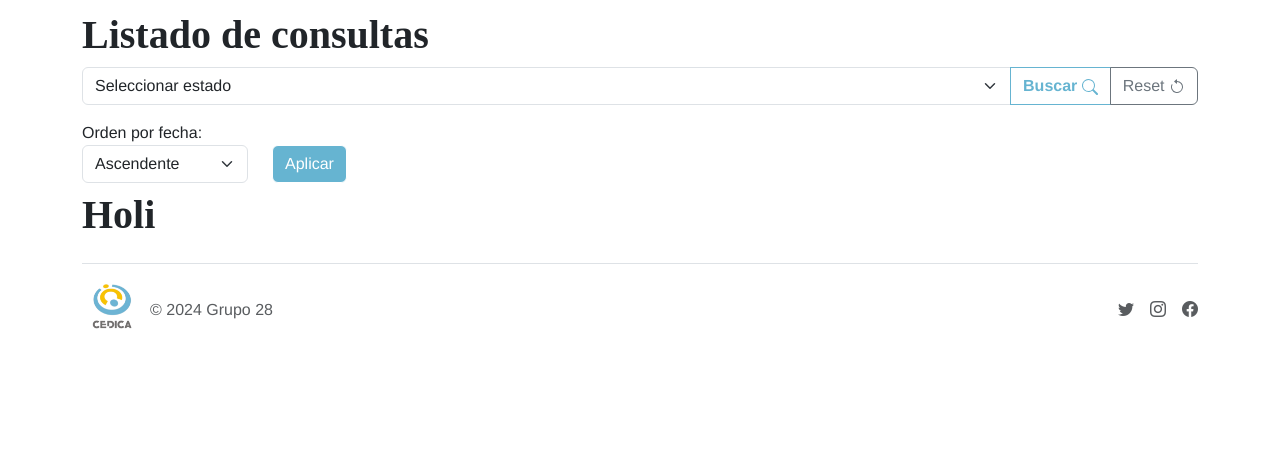
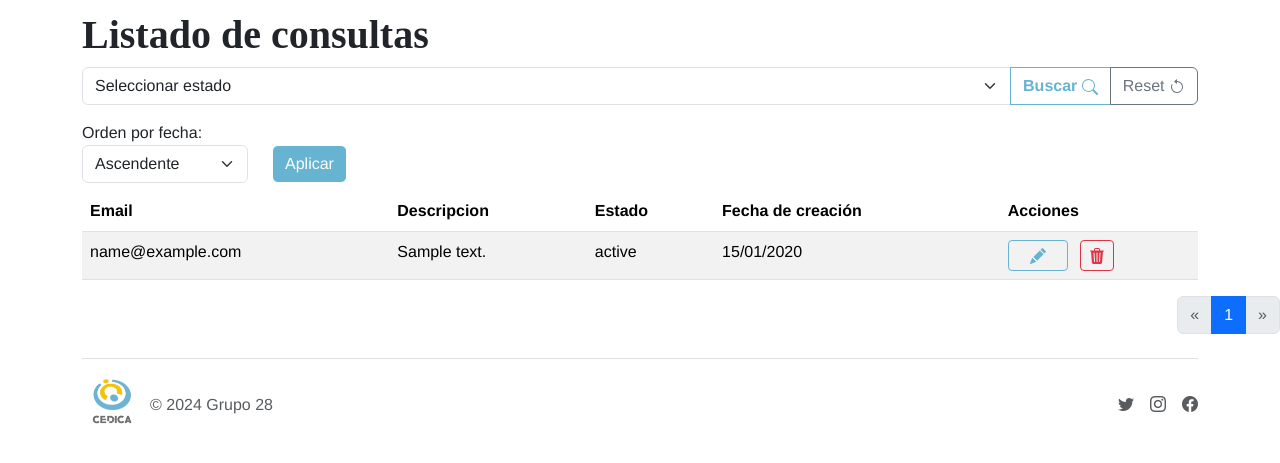
Before and after one commit to Angakess/horse-therapy-center, a Flask app: template admin/src/web/templates/contacto/contacto.html in a window 1280 px wide. Shown: the part 199-662 px from the top of the page. Run offline with Flask 3, Linux system fonts and the light colour scheme; the template is opened without the code that fills it: most values are stand-ins (such as "Sample title", 1, 10 or a date in 2020); one stand-in notice (Sample message) is shown.

Commit message:
listado, busqueda y arreglo boton/paginacion de usuario

```diff
--- a/admin/src/web/templates/auth/order_by.html
+++ b/admin/src/web/templates/auth/order_by.html
@@ -21,10 +21,6 @@
 
 
 
-    <div class="col-md-4 d-flex align-items-end justify-content-end">
-      <button title="Crear usuario" class="btn btn-damasco" type="button"
-              onclick="window.location.href='{{ url_for('users.register_user') }}';">Crear usuario</button>
-    </div>
 
 
   </div>
--- a/admin/src/web/templates/auth/pagination.html
+++ b/admin/src/web/templates/auth/pagination.html
@@ -1,9 +1,38 @@
-{% if pagination.has_prev %}
-<a href="{{ url_for('users.index', page=pagination.prev_num, query=query) }}">Anterior</a>
-{% endif %}
+<nav aria-label="Page navigation">
+    <ul class="pagination justify-content-end">
 
-<span>Página {{ pagination.page }} de {{ pagination.pages }}</span>
+      {% if pagination.has_prev %}
+        <li class="page-item">
+          <a class="page-link" href="{{ url_for('users.index', page=pagination.prev_num, query=query) }}" aria-label="Previous">
+            <span aria-hidden="true">&laquo;</span>
+          </a>
+        </li>
+      {% else %}
+        <li class="page-item disabled">
+          <a class="page-link" href="#" aria-label="Previous">
+            <span aria-hidden="true">&laquo;</span>
+          </a>
+        </li>
+      {% endif %}
 
-{% if pagination.has_next %}
-<a href="{{ url_for('users.index', page=pagination.next_num, query=query) }}">Siguiente</a>
-{% endif %}
+      <li class="page-item active">
+        <a class="page-link" href="#">
+          {{ pagination.page }}
+        </a>
+      </li>
+
+      {% if pagination.has_next %}
+        <li class="page-item">
+          <a class="page-link" href="{{ url_for('users.index', page=pagination.next_num, query=query) }}" aria-label="Next">
+            <span aria-hidden="true">&raquo;</span>
+          </a>
+        </li>
+      {% else %}
+        <li class="page-item disabled">
+          <a class="page-link" href="#" aria-label="Next">
+            <span aria-hidden="true">&raquo;</span>
+          </a>
+        </li>
+      {% endif %}
+    </ul>
+  </nav>
--- a/admin/src/web/templates/contacto/contacto.html
+++ b/admin/src/web/templates/contacto/contacto.html
@@ -18,7 +18,8 @@
     {% include "contacto/order_by.html"%}
     {%if consultas%}
     <!-- TABLA CON ELEMENTOS-->
-    <h1> Holi </h1> {% else %}
+    {% include "contacto/table_with_stuff.html"%}
+    {% else %}
     <div class="row container text-center">
       <svg
         xmlns="http://www.w3.org/2000/svg"
@@ -46,4 +47,6 @@
 
     </div>
 </main>
+{% include "auth/pagination.html" %}
+
 {%endblock%}
--- a/admin/src/web/templates/contacto/order_by.html
+++ b/admin/src/web/templates/contacto/order_by.html
@@ -1,4 +1,4 @@
-<form method="GET" action="{{ url_for('users.index') }}">
+<form method="GET" action="{{ url_for('contacto.index') }}">
     <div class="row mb-2">
 
       <div class="col-md-2">
--- a/admin/src/web/templates/contacto/search_bar.html
+++ b/admin/src/web/templates/contacto/search_bar.html
@@ -1,4 +1,4 @@
-<form action="{{ url_for('users.index') }}" method="GET" class="input-group mb-3">
+<form action="{{ url_for('contacto.index') }}" method="GET" class="input-group mb-3">
 
     <select name="estado" class="form-select M2" aria-label="Buscar por estado">
 
@@ -23,7 +23,7 @@
               />
           </svg>
       </button>
-      <a href="{{ url_for('users.index') }}" class="btn btn-outline-secondary">
+      <a href="{{ url_for('contacto.index') }}" class="btn btn-outline-secondary">
           Reset
           <svg
               xmlns="http://www.w3.org/2000/svg"
--- a/admin/src/web/templates/contacto/table_with_stuff.html
+++ b/admin/src/web/templates/contacto/table_with_stuff.html
@@ -2,10 +2,8 @@
     <table class="table table-striped">
       <thead>
         <tr>
-          <th scope="col">ID</th>
-          <th scope="col">Alias</th>
           <th scope="col">Email</th>
-          <th scope="col">Rol</th>
+          <th scope="col">Descripcion</th>
           <th scope="col">Estado</th>
           <th scope="col">Fecha de creación</th>
           <th scope="col">Acciones</th>
@@ -13,23 +11,20 @@
         </tr>
       </thead>
       <tbody>
-        {% for user in users %}
+        {% for consulta in consultas %}
         <tr>
-          <td>{{ user.id }}</td>
-          <td>{{ user.alias }}</td>
-          <td>{{ user.email }}</td>
-          <td>{{ user.role.name if user.role else 'Sin rol asignado' }}</td>
-          <td>{{ "Activo" if user.enabled else "Inactivo" }}</td>
-          <td>{{ user.inserted_at.strftime('%d/%m/%Y')  }}</td>
-
+          <td>{{ consulta.email }}</td>
+          <td>{{ consulta.descripcion if consulta.descripcion else 'Sin descripción' }}</td>
+          <td>{{ consulta.estado }}</td>
+          <td>{{ consulta.fecha.strftime('%d/%m/%Y')  }}</td>
           <td>
             <div class="container ">
               <div class="row">
 
                 <a
                   class="col-4 btn btn-sm equipo-search-btn"
-                  title="Editar usuario"
-                  href="{{ url_for('users.edit_user', user_id=user.id) }}"
+                  title="Editar consulta"
+                  href="#"
                 >
                 <svg xmlns="http://www.w3.org/2000/svg"
                 width="16" height="16"fill="currentColor"
@@ -41,65 +36,10 @@
                     />
                   </svg>
                 </a>
-                <form
-                  class="col-3"
-                  action="{{ url_for('users.activar_usuario') }}"
-                  method="POST"
-                >
-                  <input type="hidden" name="id" value="{{ user.id }}" />
-                  <input
-                    type="hidden"
-                    name="query"
-                    value="{{ query or '' }}"
-                  />
-                  {% if user.enabled %}
-                  <button
-                    class="btn btn-sm btn-success"
-                    type="submit"
-                    title="Desactivar"
-                    onclick="return confirm('¿Está seguro de que quiere desactivar a este usuario?');"
-                  >
-                    <svg
-                      xmlns="http://www.w3.org/2000/svg"
-                      width="16"
-                      height="16"
-                      fill="currentColor"
-                      class="bi bi-power"
-                      viewBox="0 0 16 16"
-                    >
-                      <path d="M7.5 1v7h1V1z" />
-                      <path
-                        d="M3 8.812a5 5 0 0 1 2.578-4.375l-.485-.874A6 6 0 1 0 11 3.616l-.501.865A5 5 0 1 1 3 8.812"
-                      />
-                    </svg>
-                  </button>
-                  {% else %}
-                  <button
-                  class="btn btn-sm btn-danger"
-                  type="submit"
-                  onclick="return confirm('¿Está seguro de que quiere activar a este usuario?');"
-                  title="Activar"
-                  >
-                    <svg
-                      xmlns="http://www.w3.org/2000/svg"
-                      width="16"
-                      height="16"
-                      fill="currentColor"
-                      class="bi bi-power"
-                      viewBox="0 0 16 16"
-                    >
-                      <path d="M7.5 1v7h1V1z" />
-                      <path
-                        d="M3 8.812a5 5 0 0 1 2.578-4.375l-.485-.874A6 6 0 1 0 11 3.616l-.501.865A5 5 0 1 1 3 8.812"
-                      />
-                    </svg>
-                  </button>
-                  {% endif %}
-                </form>
-                <!--Boton para eliminar un ususario-->
-                <form class="col-4" action="{{ url_for('users.delete_user_controller') }}" method="POST" onsubmit="return confirm('¿Está seguro que quiere eliminar este usuario?')">
-                  <input type="hidden" name="user_id" value="{{ user.id }}" />
-                  <button class="col btn btn-sm btn-outline-danger" title="Eliminar usuario" type="submit">
+
+                <form class="col-4" action="#" method="POST" onsubmit="return confirm('¿Está seguro que quiere eliminar esta consulta?')">
+                  <input type="hidden" name="id" value="{{ consulta.id }}" />
+                  <button class="col btn btn-sm btn-outline-danger" title="Eliminar consulta" type="submit">
                     <svg xmlns="http://www.w3.org/2000/svg" width="16" height="16" fill="currentColor" class="bi bi-trash3-fill" viewBox="0 0 16 16">
                       <path d="M11 1.5v1h3.5a.5.5 0 0 1 0 1h-.538l-.853 10.66A2 2 0 0 1 11.115 16h-6.23a2 2 0 0 1-1.994-1.84L2.038 3.5H1.5a.5.5 0 0 1 0-1H5v-1A1.5 1.5 0 0 1 6.5 0h3A1.5 1.5 0 0 1 11 1.5m-5 0v1h4v-1a.5.5 0 0 0-.5-.5h-3a.5.5 0 0 0-.5.5M4.5 5.029l.5 8.5a.5.5 0 1 0 .998-.06l-.5-8.5a.5.5 0 1 0-.998.06m6.53-.528a.5.5 0 0 0-.528.47l-.5 8.5a.5.5 0 0 0 .998.058l.5-8.5a.5.5 0 0 0-.47-.528M8 4.5a.5.5 0 0 0-.5.5v8.5a.5.5 0 0 0 1 0V5a.5.5 0 0 0-.5-.5"/>
                     </svg>
@@ -115,5 +55,5 @@
     </table>
   </div>
   <div>
-   {%include "equipo/components/pagination_equipo.html"%}
+
   </div>
--- a/admin/src/web/templates/ecuestre/ecuestres.html
+++ b/admin/src/web/templates/ecuestre/ecuestres.html
@@ -61,4 +61,3 @@
     </div>
     <div>
     </div>
-    {% include "pago/components/pago_pagination.html" %}
--- a/admin/src/web/templates/ecuestre/index.html
+++ b/admin/src/web/templates/ecuestre/index.html
@@ -2,7 +2,7 @@
 {% block head %} {{ super() }} {% endblock %}
 {% block content %}
 <main role="main" class="container">
-    {% include "auth/messages.html"%}
+    {% include "components/messages.html"%}
     <div class="content-body">
       <!-- TITULO -->
       <div class="row align-items-center justify-content-start">
```
Also changed, not shown: admin/src/core/contacto/__init__.py (+12 -0 lines), admin/src/web/controllers/contacto.py (+10 -2 lines), admin/src/web/templates/auth/messages.html (deleted, +0 -12 lines), admin/src/web/templates/auth/users.html (+8 -1 lines).
